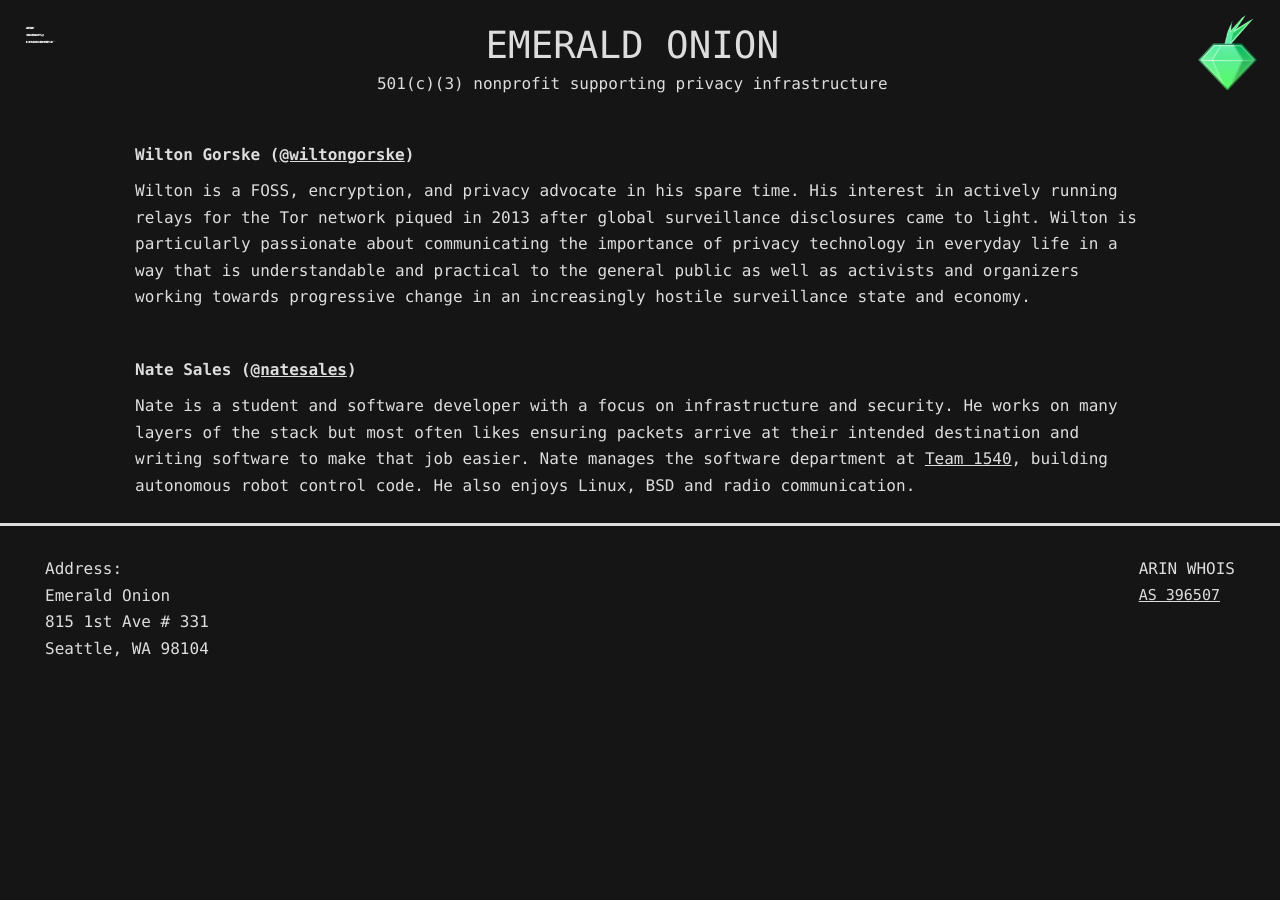
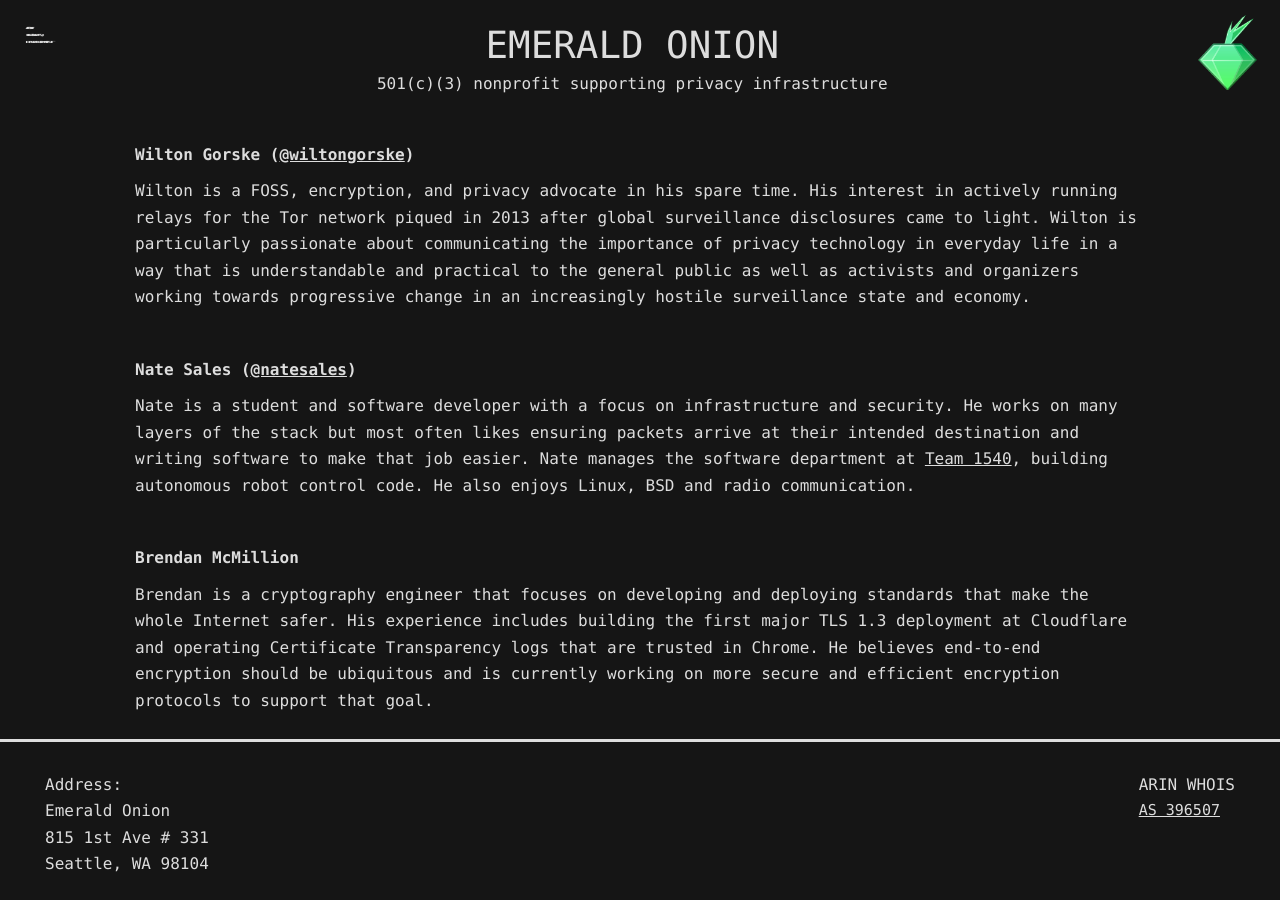
Before and after one commit to emeraldonion/emeraldonion.github.io, a Jekyll site: the page built from about/index.markdown, in a window 1280 px wide and 900 px high, scrolled down 1911 px. Built offline with Jekyll 4.4.1, drawn with Linux system fonts in a browser that asks for light colours; our own code applies the rules of GitHub Pages for plain Markdown files; before the commit the page ends 2596 px from its top, so only the background shows below that; some of the changed lines change nothing that is shown; some of the changed text lies outside the part shown.

Commit message:
adding Brendan

```diff
--- a/about/index.markdown
+++ b/about/index.markdown
@@ -4,7 +4,7 @@
 # Volunteer Directors
 
 
-#### Christopher Sheats ([@yawnbox](https://twitter.com/yawnbox))
+#### Christopher Sheats ([@yawnbox](https://disobey.net/@yawnbox))
 
 
 [Yawnbox](https://yawnbox.com/) is an information security engineer and cypherpunk. He has been a Tor educator and relay operator since 2010, and was [Tor Project](https://torproject.org/)'s first full-time grant writer in early 2016. Yawnbox's volunteerism has also included work with the [Seattle Privacy Coalition](https://seattleprivacy.org/), City of Seattle's [Community Technology Advisory Board](https://www.seattle.gov/ctab), and the [ACLU of Washington](https://aclu-wa.org/). Yawnbox [presented Emerald Onion to DEF CON 26](https://www.youtube.com/watch?v=cs6a1i4Owic) in August 2018.
@@ -22,7 +22,7 @@
 Jake is a cyber security architect living and working in Seattle. An Australian native, with a long history in government, IT security, and many forms of packet forwarding (and a couple masters degrees from the University of New South Wales to help). Jake has been involved with several not for profits, ranging from long range community wireless networks, community ISP’s to other Defcon community groups.
 
 
-#### Matt McCoy, Esq. ([@mhays_](https://twitter.com/mhays_))
+#### Matt McCoy, Esq.
 
 
 Matt is an attorney in Seattle practicing in privacy and security law who advises in niche technology matters such as cyberstalking, Tor exit node operation, and other information security issues. Matt has worked at places such as the FTC’s [Department of Privacy and Identity Protection](https://www.ftc.gov/about-ftc/bureaus-offices/bureau-consumer-protection/our-divisions/division-privacy-and-identity), the [ACLU of Washington](https://aclu-wa.org/), the Senate Consumer Protection and Data Security, and as a Google Policy Fellow. He helped author [State of Washington E.O. 16-01](http://www.governor.wa.gov/sites/default/files/exe_order/eo_16-01.pdf) (PDF) which created Washington’s [Office of Privacy and Data Protection](https://privacy.wa.gov/), and has worked on technology policy with federal, state, and local governments.
@@ -50,7 +50,15 @@
 
 #### Wilton Gorske ([@wiltongorske](https://twitter.com/wiltongorske))
 
+
 Wilton is a FOSS, encryption, and privacy advocate in his spare time. His interest in actively running relays for the Tor network piqued in 2013 after global surveillance disclosures came to light. Wilton is particularly passionate about communicating the importance of privacy technology in everyday life in a way that is understandable and practical to the general public as well as activists and organizers working towards progressive change in an increasingly hostile surveillance state and economy.
 
 #### Nate Sales ([@natesales](https://natesales.net/))
+
+
 Nate is a student and software developer with a focus on infrastructure and security. He works on many layers of the stack but most often likes ensuring packets arrive at their intended destination and writing software to make that job easier. Nate manages the software department at [Team 1540](https://team1540.org/), building autonomous robot control code. He also enjoys Linux, BSD and radio communication.
+
+#### Brendan McMillion
+
+
+Brendan is a cryptography engineer that focuses on developing and deploying standards that make the whole Internet safer. His experience includes building the first major TLS 1.3 deployment at Cloudflare and operating Certificate Transparency logs that are trusted in Chrome. He believes end-to-end encryption should be ubiquitous and is currently working on more secure and efficient encryption protocols to support that goal.
```
